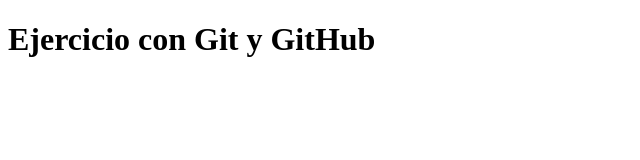
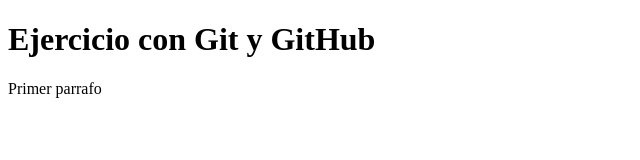
Before and after one commit to JesusFz93/dwfs16-m1s4-demo-git, a plain HTML site: page index.html in a window 1280 px wide. Shown: the whole page, without its empty margins (0-640 px from the left). Drawn offline with Linux system fonts and the light colour scheme.

Commit message:
primer parrafo

```diff
--- a/index.html
+++ b/index.html
@@ -10,5 +10,8 @@
     <header>
         <h1>Ejercicio con Git y GitHub</h1>
     </header>
+    <main>
+        <p>Primer parrafo</p>
+    </main>
 </body>
 </html>
```
